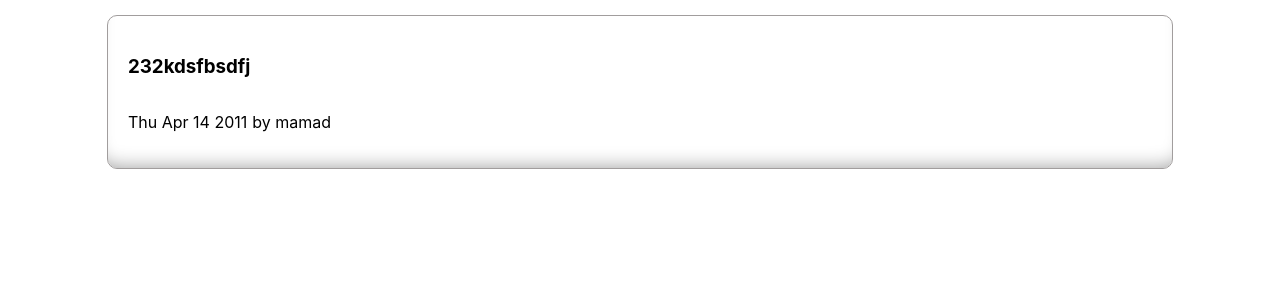
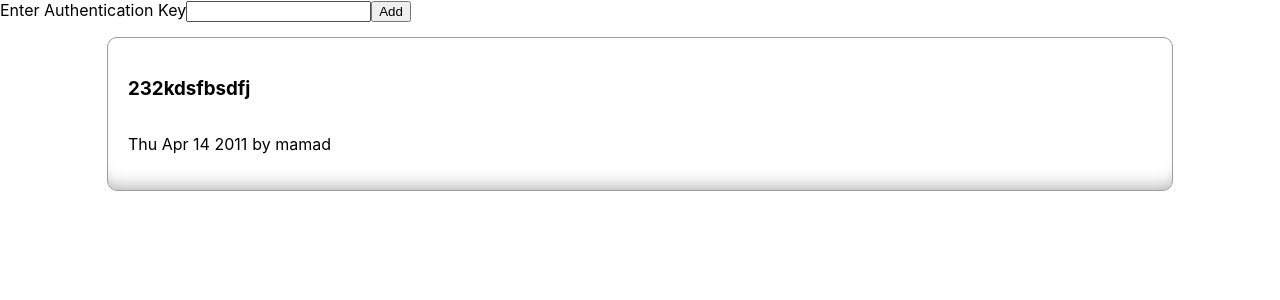
Before and after one commit to Ali4code/Ali4code.github.io, a React (Create React App) app: page / in a window 1280 px wide. Shown: the top 300 px of the page. Built offline with nearby package versions, Linux system fonts and the light colour scheme; no server answers.

Commit message:
Aadded input for Access Token

```diff
--- a/src/App.tsx
+++ b/src/App.tsx
@@ -1,19 +1,24 @@
-import { useEffect } from "react";
+import { useEffect, useState } from "react";
 import getGitHistory from "./api/git-history-api";
 import SingleCommit from "./components/single-commit";
+import AuthKeyForm from "./components/auth-key-form";
 
 function App() {
-  let authKey = "from input to fill";
+  const [commitsHistory, setCommitsHistory] = useState([]);
   useEffect(() => {
+    const authKey = localStorage.getItem("auth-key");
+    if (!authKey) return;
+
     getGitHistory(authKey).then((data) => {
       console.log(data);
     });
-  }, [authKey]);
+  }, []);
 
-  const time = new Date("2011-04-14T16:00:49Z")
+  const time = new Date("2011-04-14T16:00:49Z");
 
   return (
     <div className="App">
+      <AuthKeyForm />
       <SingleCommit name="mamad" time={time} message="232kdsfbsdfj " />
     </div>
   );
--- /dev/null
+++ b/src/components/auth-key-form.tsx
@@ -0,0 +1,21 @@
+import { useState } from "react";
+
+function AuthKeyForm() {
+  const [authKey, setAuthKey] = useState("");
+const addKey = () => {
+  if (authKey) {
+    localStorage.setItem('auth-key', authKey)
+    return
+  }
+  alert("please provide an Authentication Key")
+}
+  return (
+    <form onSubmit={addKey}>
+      <label htmlFor="auth-key">Enter Authentication Key</label>
+      <input type="text" id="auth-key" value={authKey} onChange={(e)=> setAuthKey(e.target.value)}/>
+      <button type="submit">Add</button>
+    </form>
+  );
+}
+
+export default AuthKeyForm;
```
